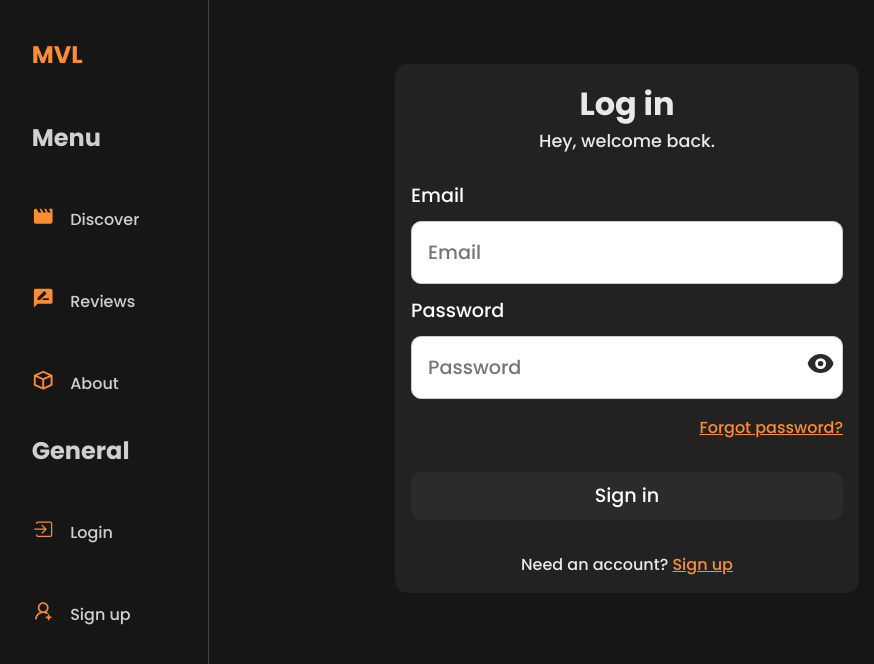
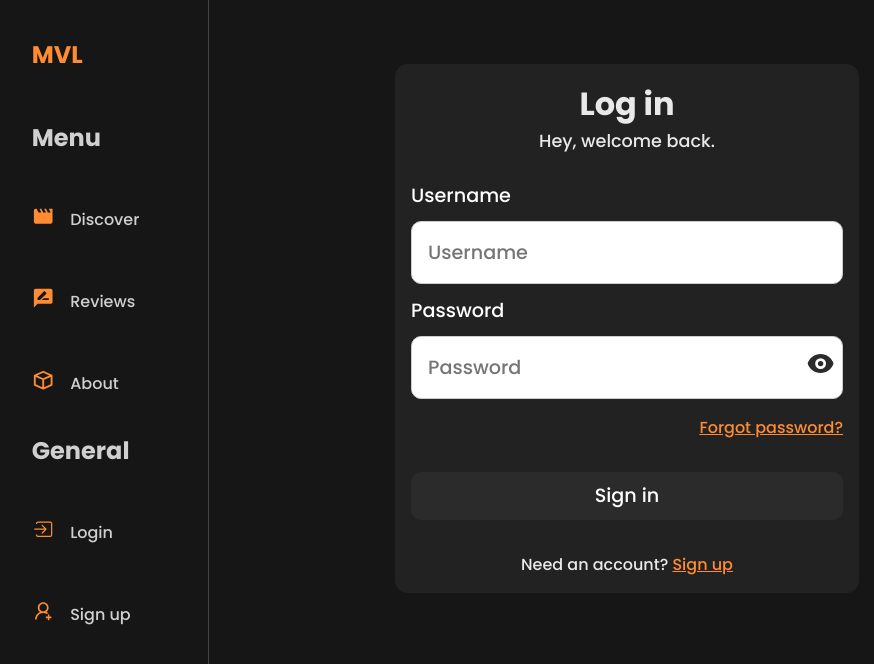
Before and after one commit to dndanli/My-movie-list, a React (Create React App) app in the folder frontend/: page /login in a window 1280 px wide. Shown: the top 664 px of the page, without its empty margins (13-887 px from the left). Built offline with nearby package versions, Linux system fonts and the light colour scheme; no server answers.

Commit message:
added use form hook

```diff
--- a/frontend/src/Components/Container/LoginContainer.tsx
+++ b/frontend/src/Components/Container/LoginContainer.tsx
@@ -1,6 +1,9 @@
 import { Link } from "react-router-dom";
 import { HiEye, HiEyeOff } from "react-icons/hi";
 import { useState } from "react";
+import { useForm } from "react-hook-form";
+import axios from "axios";
+import { validateInput } from "../../Helpers/formHelpers";
 
 type ContainerProps = {
   className: string;
@@ -8,6 +11,11 @@ type ContainerProps = {
 
 const Container = ({ className }: ContainerProps) => {
   const [inputType, setInputType] = useState<string>("password");
+  const {
+    register,
+    handleSubmit,
+    formState: { errors },
+  } = useForm();
   const toggleInput = () => {
     if (inputType === "password") {
       setInputType("text");
@@ -22,20 +30,42 @@ const Container = ({ className }: ContainerProps) => {
         <h2>Log in</h2>
         <h3>Hey, welcome back.</h3>
       </div>
-      <form className="form-container">
-        <label htmlFor="email">Email</label>
+      <form
+        className="form-container"
+        onSubmit={handleSubmit((data) => {
+          if (
+            validateInput(data.username) === true &&
+            validateInput(data.password) === true
+          ) {
+            console.log("sending data");
+            console.log(data);
+            axios.post("http://localhost:8000/user/login", {
+              data: {
+                username: data?.username,
+                password: data?.password,
+              },
+            });
+          } else {
+            // console.log("")
+          }
+        })}
+      >
+        <label htmlFor="username">Username</label>
         <input
-          name="email"
+          {...register("username", { required: true })}
+          name="username"
           className="text-input"
           type="text"
-          placeholder="Email"
+          placeholder="Username"
         />
+        <p>{errors.username?.message}</p>
 
         <label htmlFor={`${inputType}`} className="input-label">
           Password
         </label>
         <div className="password-input-wrapper">
           <input
+            {...register("password", { required: true })}
             type={`${inputType}`}
             name="password"
             className="password-input"
@@ -49,6 +79,8 @@ const Container = ({ className }: ContainerProps) => {
             )}
           </div>
         </div>
+        <p>{errors.username?.message}</p>
+
         <div className="wrapper right">
           <h4>
             <Link to="/recover">
```
